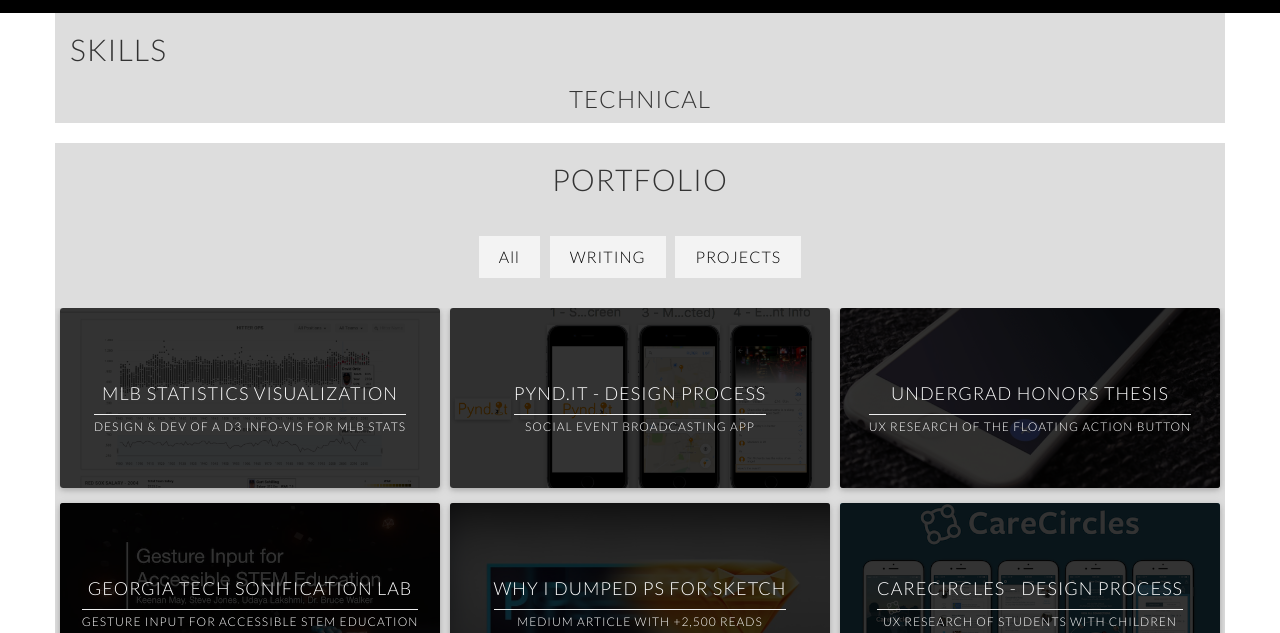
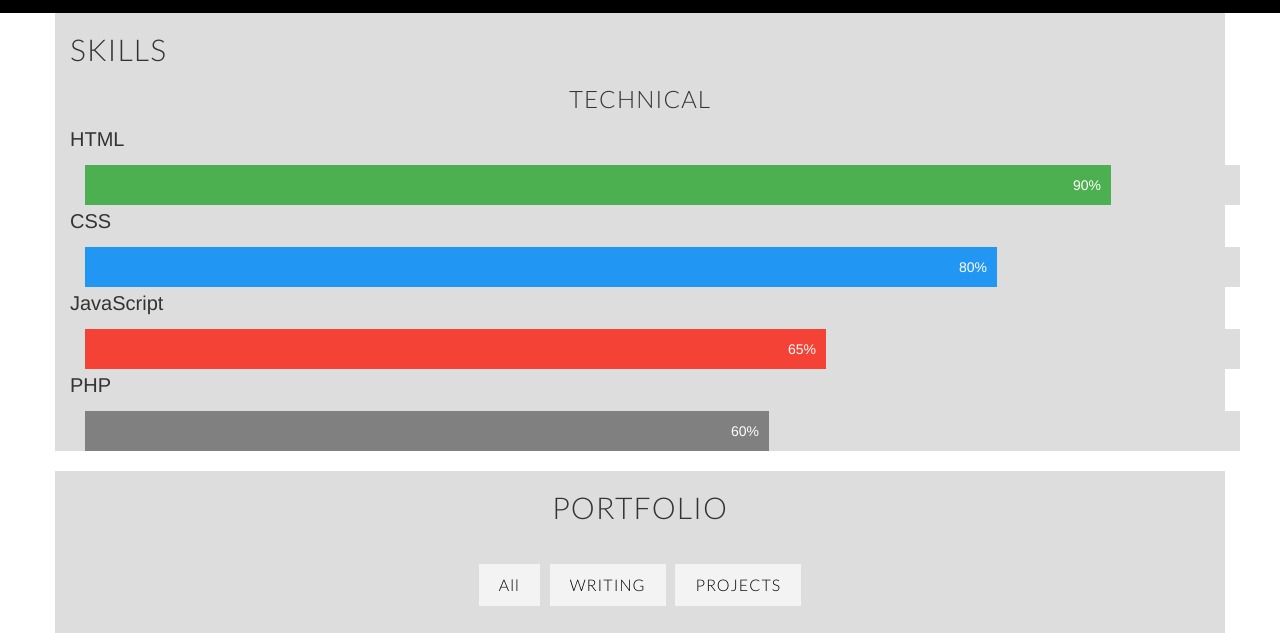
Before and after one commit to shockpulse/testin, a plain HTML site: page index.html in a window 1280 px wide. Shown: the part 1700-2333 px from the top of the page. Drawn offline with Linux system fonts and the light colour scheme; some packages are replaced by stand-ins of ours.

Commit message:
Update index.html

```diff
--- a/index.html
+++ b/index.html
@@ -217,6 +217,26 @@
       <div class="skill-chart text-center">
         <h3>Technical</h3>
       </div>
+
+      <p>HTML</p>
+      <div class="container">
+     <div class="skills html">90%</div>
+      </div>
+
+<p>CSS</p>
+<div class="container">
+  <div class="skills css">80%</div>
+</div>
+
+<p>JavaScript</p>
+<div class="container">
+  <div class="skills js">65%</div>
+</div>
+
+<p>PHP</p>
+<div class="container">
+  <div class="skills php">60%</div>
+</div>
 
 
     </div><!--/ /.container /-->
```
